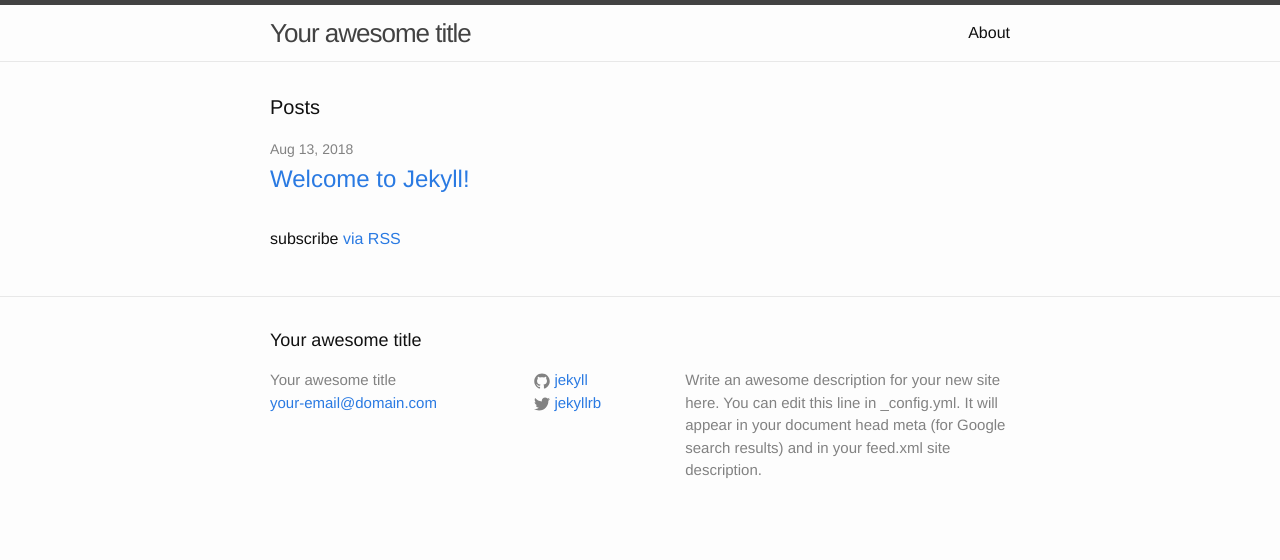
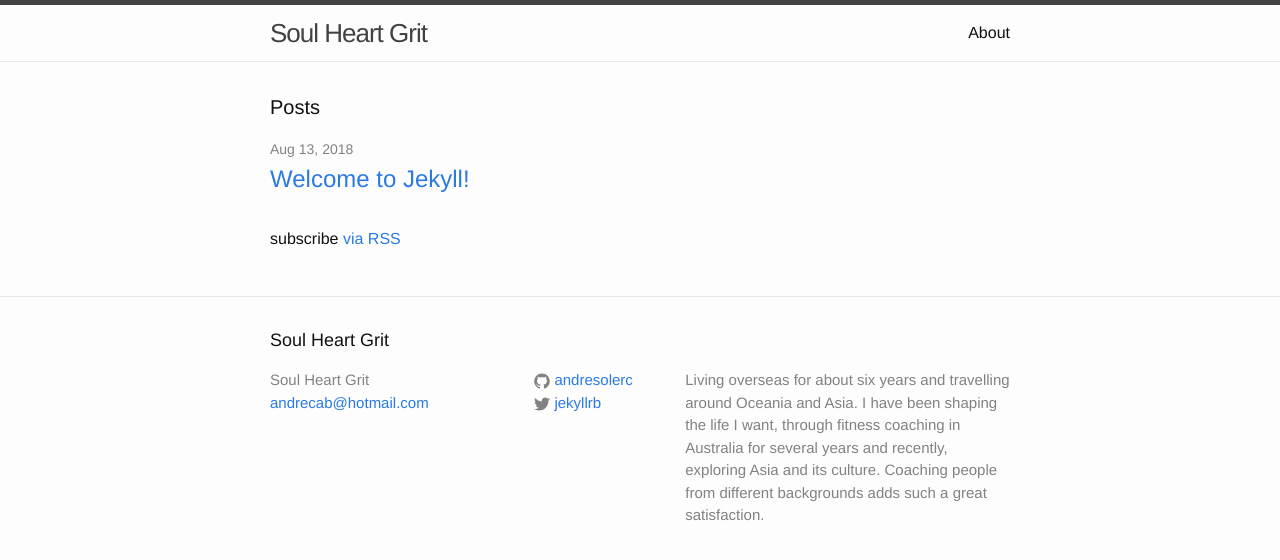
Before and after one commit to andresolerc/soulheartgrit, a Jekyll site: the page built from index.html, in a window 1280 px wide. Shown: the top 560 px of the page. Built offline with Jekyll 4.4.1, drawn with Linux system fonts in a browser that asks for light colours.

Commit message:
Description update
Updating description of this site

```diff
--- a/_config.yml
+++ b/_config.yml
@@ -6,16 +6,18 @@
 # 'jekyll serve'. If you change this file, please restart the server process.
 
 # Site settings
-title: Your awesome title
-email: your-email@domain.com
+title: Soul Heart Grit
+email: andrecab@hotmail.com
 description: > # this means to ignore newlines until "baseurl:"
-  Write an awesome description for your new site here. You can edit this
-  line in _config.yml. It will appear in your document head meta (for
-  Google search results) and in your feed.xml site description.
+  Living overseas for about six years and travelling around Oceania and Asia.
+  I have been shaping the life I want, through fitness coaching in Australia
+  for several years and recently, exploring Asia and its culture.
+  Coaching people from different backgrounds adds such a great satisfaction.
+
 baseurl: "" # the subpath of your site, e.g. /blog
-url: "http://yourdomain.com" # the base hostname & protocol for your site
+url: "http://soulheartgrit.com" # the base hostname & protocol for your site
 twitter_username: jekyllrb
-github_username:  jekyll
+github_username:  andresolerc
 
 # Build settings
 markdown: kramdown
```
